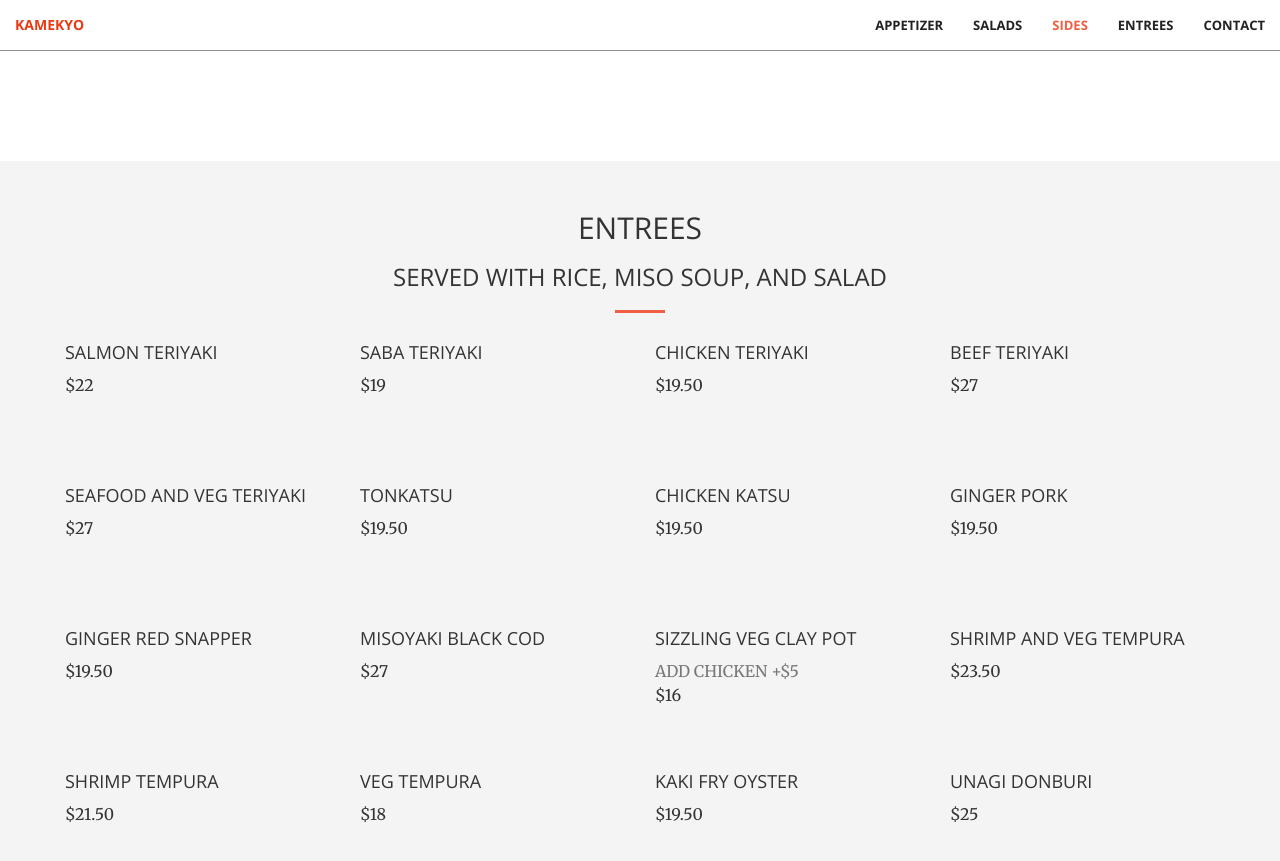
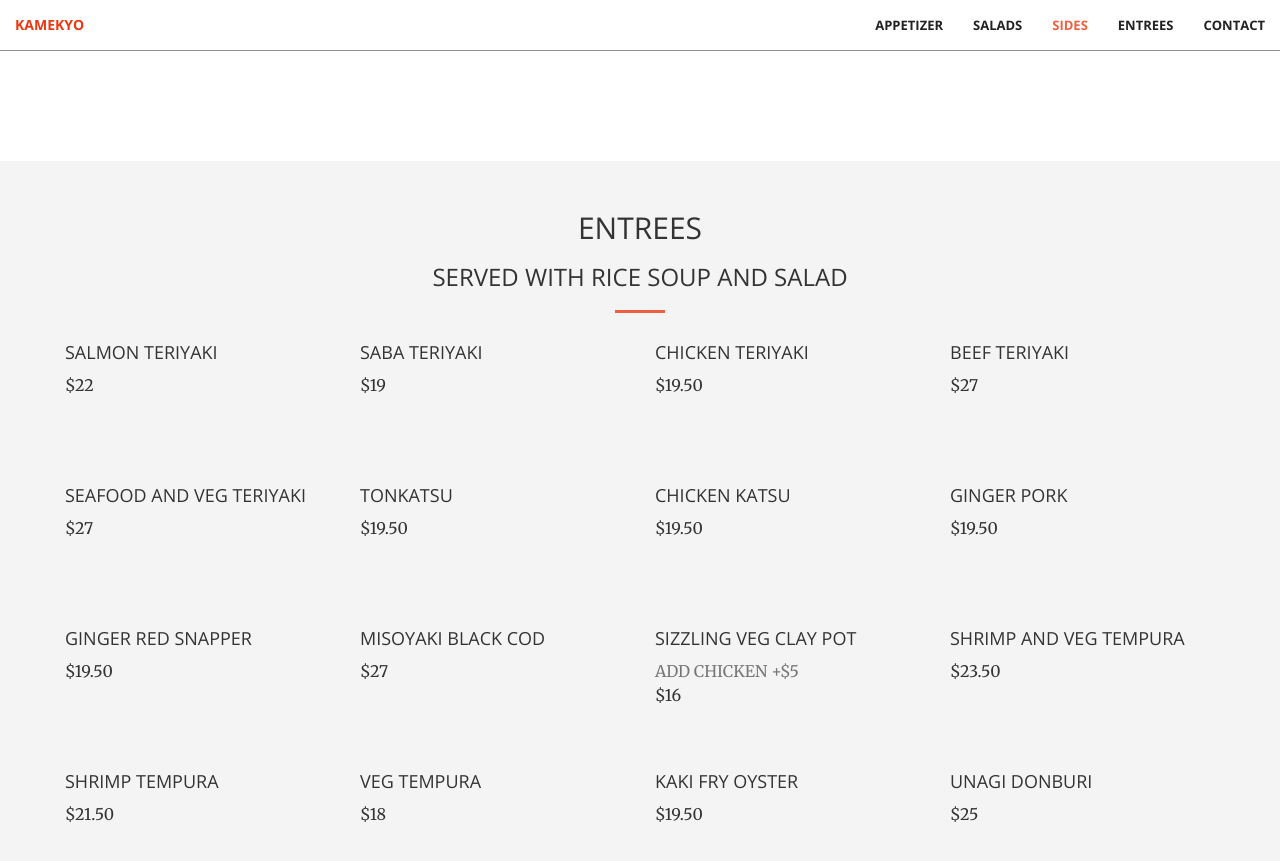
Before and after one commit to CyrusLiang/kamekyo, a Jekyll site: the page built from index.html, in a window 1280 px wide and 900 px high, scrolled down 2554 px. Shown: the top 861 px of the window. Built offline with Jekyll 4.4.1, drawn with Linux system fonts in a browser that asks for light colours.

Commit message:
Update entrees.html

```diff
--- a/_includes/entrees.html
+++ b/_includes/entrees.html
@@ -3,7 +3,7 @@
         <div class="row">
             <div class="col-lg-12 text-center">
                 <h2 class="section-heading">Entrees</h2>
-                <h3>Served with rice, miso soup, and salad</h2>
+                <h3>Served with rice soup and salad</h2>
                 <hr class="primary">
             </div>
         </div>
@@ -110,6 +110,7 @@
             <div class="col-lg-3 col-sm-6">
                 <div class="food-box">
                     <h4>Teriyaki Donburi</h4>
+                    <p class="text-muted">Beef or Chicken</p>
                     <p id="terid"></p>
                 </div>
             </div>
```
